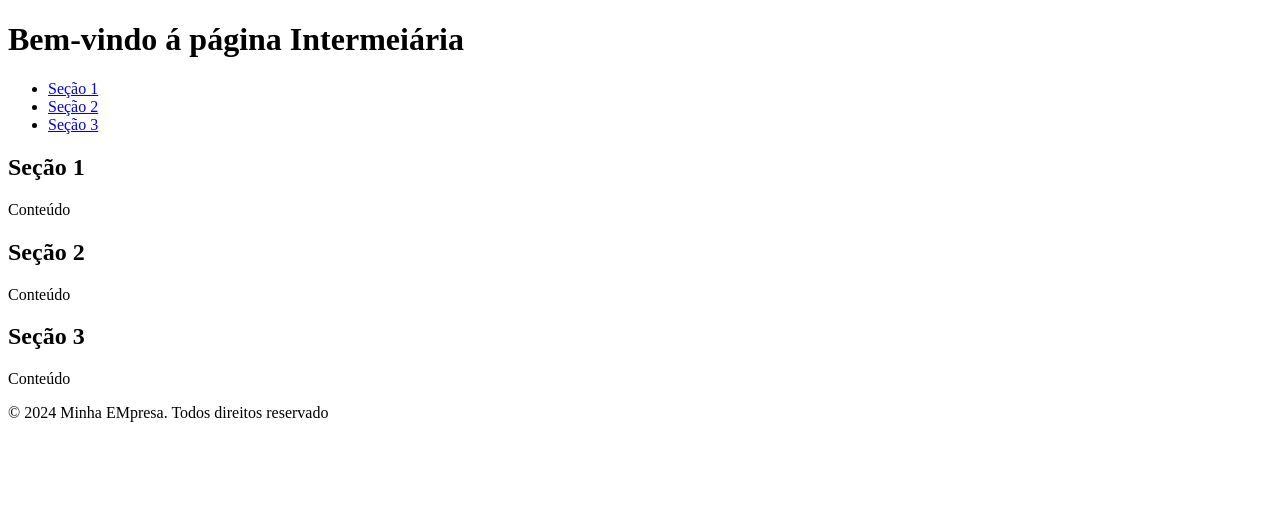
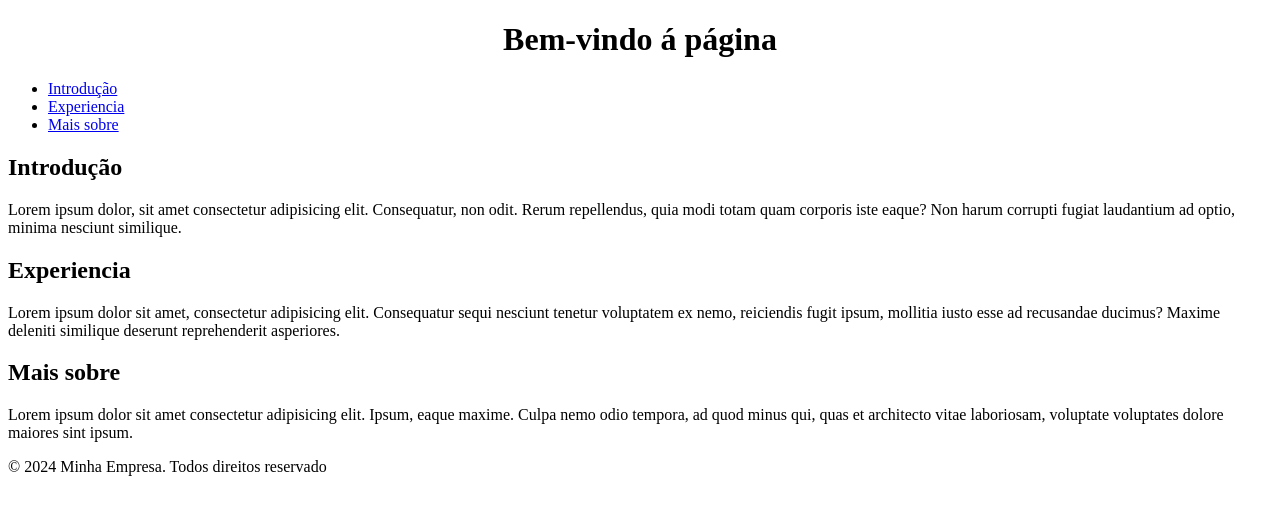
Before and after one commit to mat-star/Prova_front-end, a plain HTML site: page index.html in a window 1280 px wide. Drawn offline with Linux system fonts and the light colour scheme.

Commit message:
centralizaçao do titulo

```diff
--- a/index.html
+++ b/index.html
@@ -8,31 +8,33 @@
 </head>
 <body>
     <header>
-    <h1>Bem-vindo á página Intermeiária</h1>
+ <center>
+    <h1>Bem-vindo á página</h1>
+</center>
     </header>
 <nav>
     <ul>
-        <li><a href="#section1">Seção 1</a></li>
-        <li><a href="#section2">Seção 2</a></li>
-        <li><a href="#section3">Seção 3</a></li>
+        <li><a href="#section1">Introdução</a></li>
+        <li><a href="#section2">Experiencia</a></li>
+        <li><a href="#section3">Mais sobre</a></li>
     </ul>
 </nav>
     <main>
         <section id="section1">
-            <h2>Seção 1</h2>
-            <p>Conteúdo</p>
+            <h2>Introdução</h2>
+            <p>Lorem ipsum dolor, sit amet consectetur adipisicing elit. Consequatur, non odit. Rerum repellendus, quia modi totam quam corporis iste eaque? Non harum corrupti fugiat laudantium ad optio, minima nesciunt similique.</p>
         </section>
         <section id="section2">
-            <h2>Seção 2</h2>
-            <p>Conteúdo</p>
+            <h2>Experiencia</h2>
+            <p>Lorem ipsum dolor sit amet, consectetur adipisicing elit. Consequatur sequi nesciunt tenetur voluptatem ex nemo, reiciendis fugit ipsum, mollitia iusto esse ad recusandae ducimus? Maxime deleniti similique deserunt reprehenderit asperiores.</p>
         </section>
         <section id="section3">
-            <h2>Seção 3</h2>
-            <p>Conteúdo</p>
+            <h2>Mais sobre</h2>
+            <p>Lorem ipsum dolor sit amet consectetur adipisicing elit. Ipsum, eaque maxime. Culpa nemo odio tempora, ad quod minus qui, quas et architecto vitae laboriosam, voluptate voluptates dolore maiores sint ipsum.</p>
         </section>
     </main>
     <footer>
-        <p>&copy; 2024 Minha EMpresa. Todos direitos reservado</p>
+        <p>&copy; 2024 Minha Empresa. Todos direitos reservado</p>
     </footer>
 </body>
 </html>
--- a/style.css
+++ b/style.css
@@ -0,0 +1,3 @@
+#section1 {
+
+}
```
